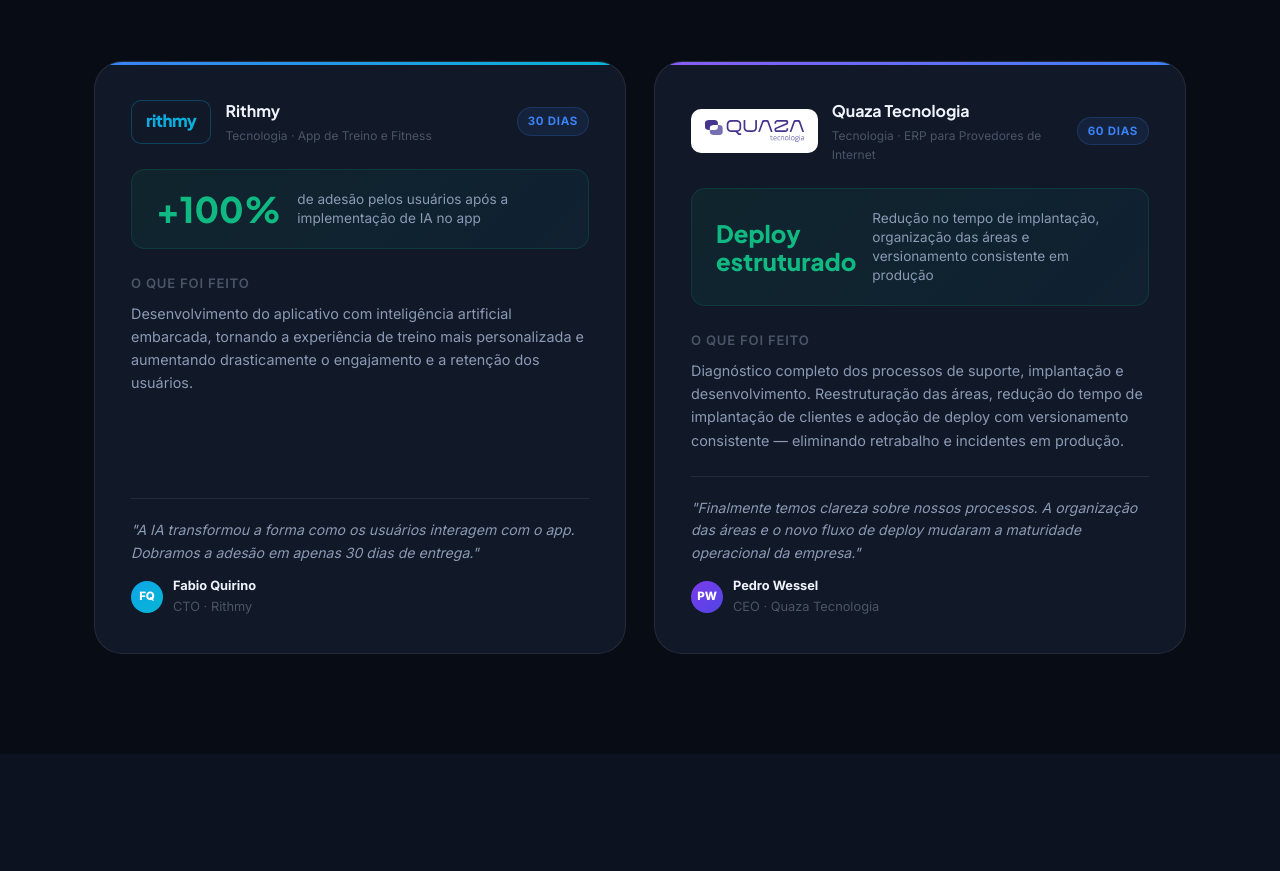
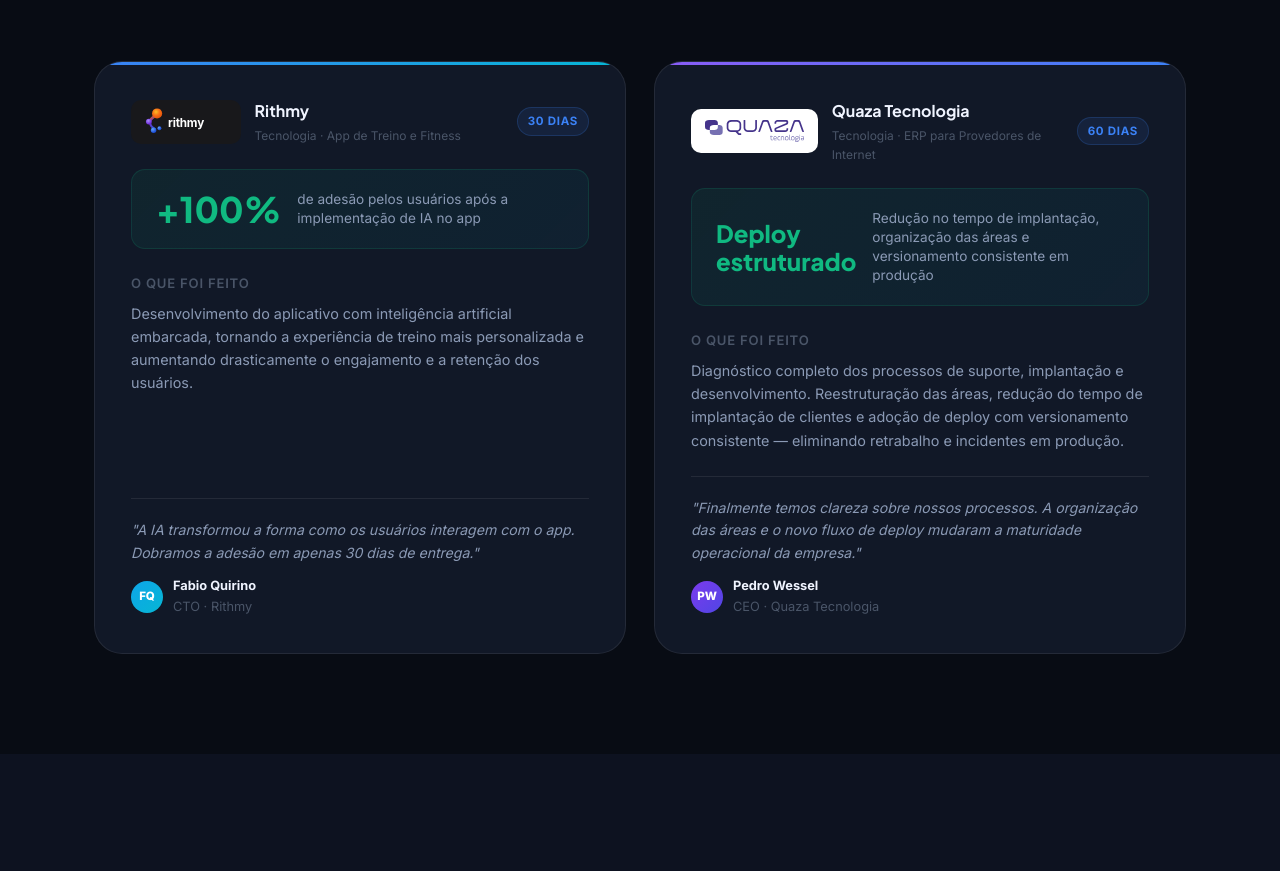
Before and after one commit to nandomanfredo/somosnexusbr, a plain HTML site: page index.html in a window 1280 px wide. Shown: the part 4940-5811 px from the top of the page. Drawn offline with Linux system fonts and the light colour scheme.

Commit message:
feat: logo real da Rithmy como SVG vetorial no card de case

```diff
--- a/index.html
+++ b/index.html
@@ -1601,7 +1601,9 @@
         <!-- Rithmy -->
         <article class="case-card c-rithmy reveal">
           <div class="case-company-row">
-            <div class="case-logo-wordmark" aria-hidden="true">rithmy</div>
+            <div class="case-logo-img" style="background:#18181b;padding:6px 12px;">
+              <img src="rithmy-logo.svg" alt="Rithmy" style="height:28px;">
+            </div>
             <div class="case-company-info">
               <div class="case-company-name">Rithmy</div>
               <div class="case-sector">Tecnologia · App de Treino e Fitness</div>
```
Also changed, not shown: rithmy-logo.svg (added).
